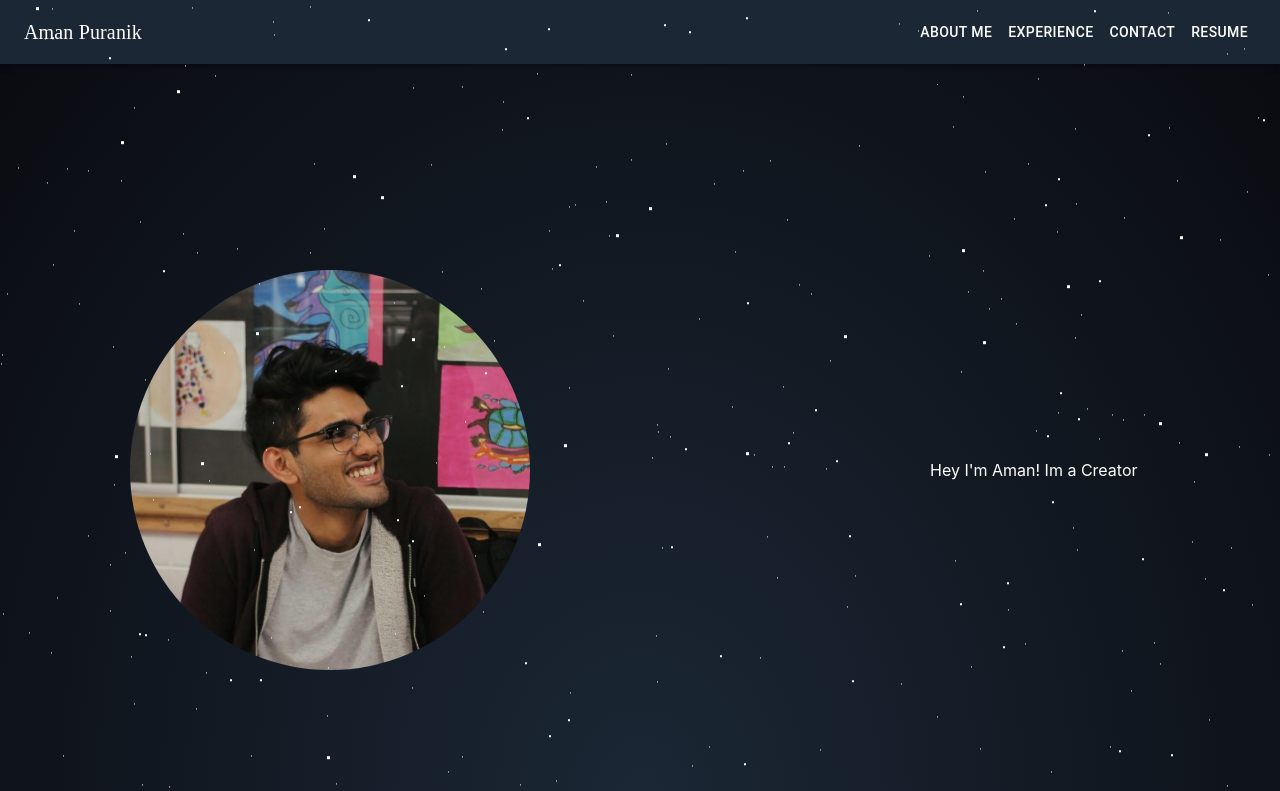
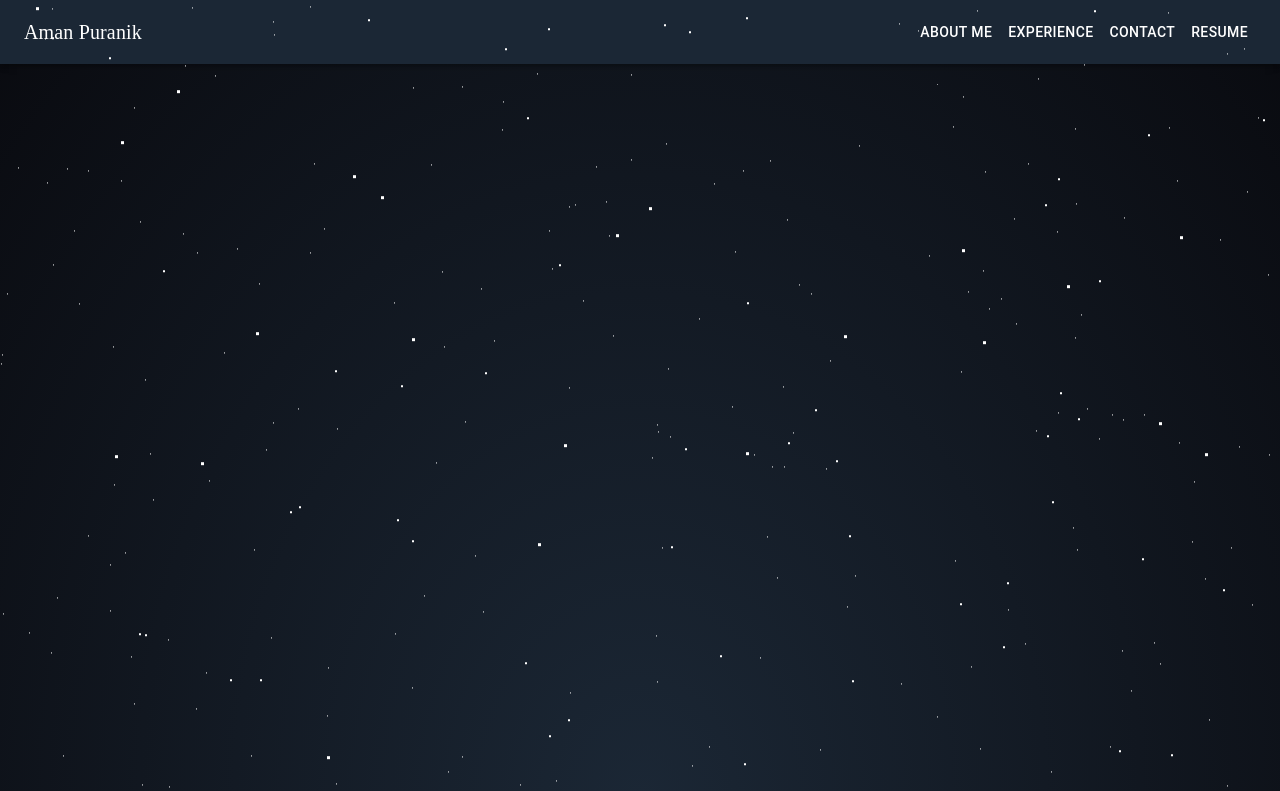
Before and after one commit to amanpuranik/new-portfolio, a React (Create React App) app: page / in a window 1280 px wide. Shown: the top 791 px of the page. Built offline with nearby package versions, Linux system fonts and the light colour scheme.

Commit message:
udpate path

```diff
--- a/src/App.js
+++ b/src/App.js
@@ -30,7 +30,7 @@ function App() {
     <AppBar className='appBar' position="static">
       <Toolbar>
         {/* Title on the left */}
-        <Typography component={Link} to="/" className='name' variant="h6" sx={{ flexGrow: 1 }}>
+        <Typography component={Link} to="/home" className='name' variant="h6" sx={{ flexGrow: 1 }}>
           Aman Puranik
         </Typography>
 
@@ -57,7 +57,7 @@ function App() {
 
 
     {/* Render other components or content for the root path "/" */}
-    <Route path="/" element={<Home />} />
+    <Route path="/home" element={<Home />} />
   </Routes>
 </Router>
 
```
